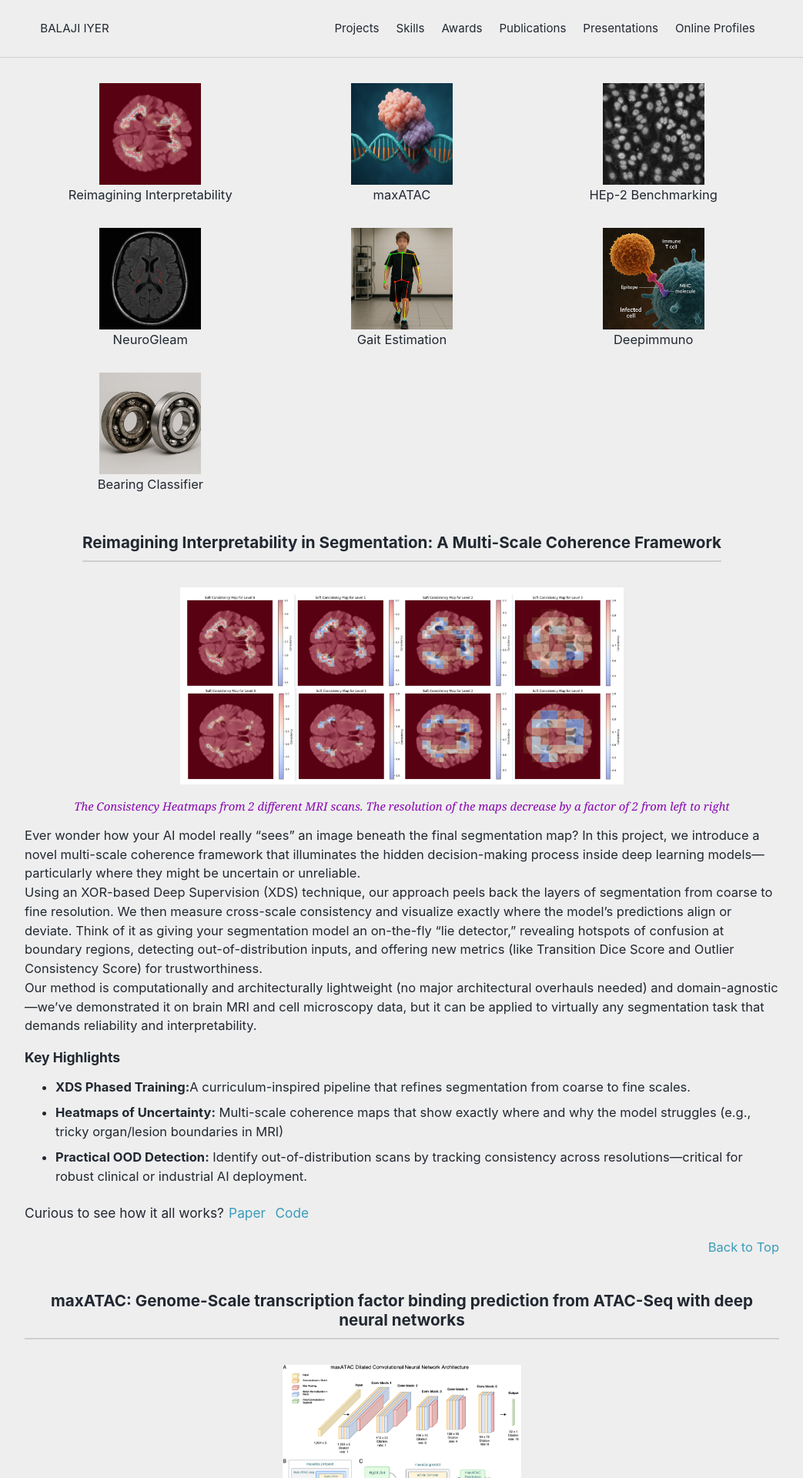
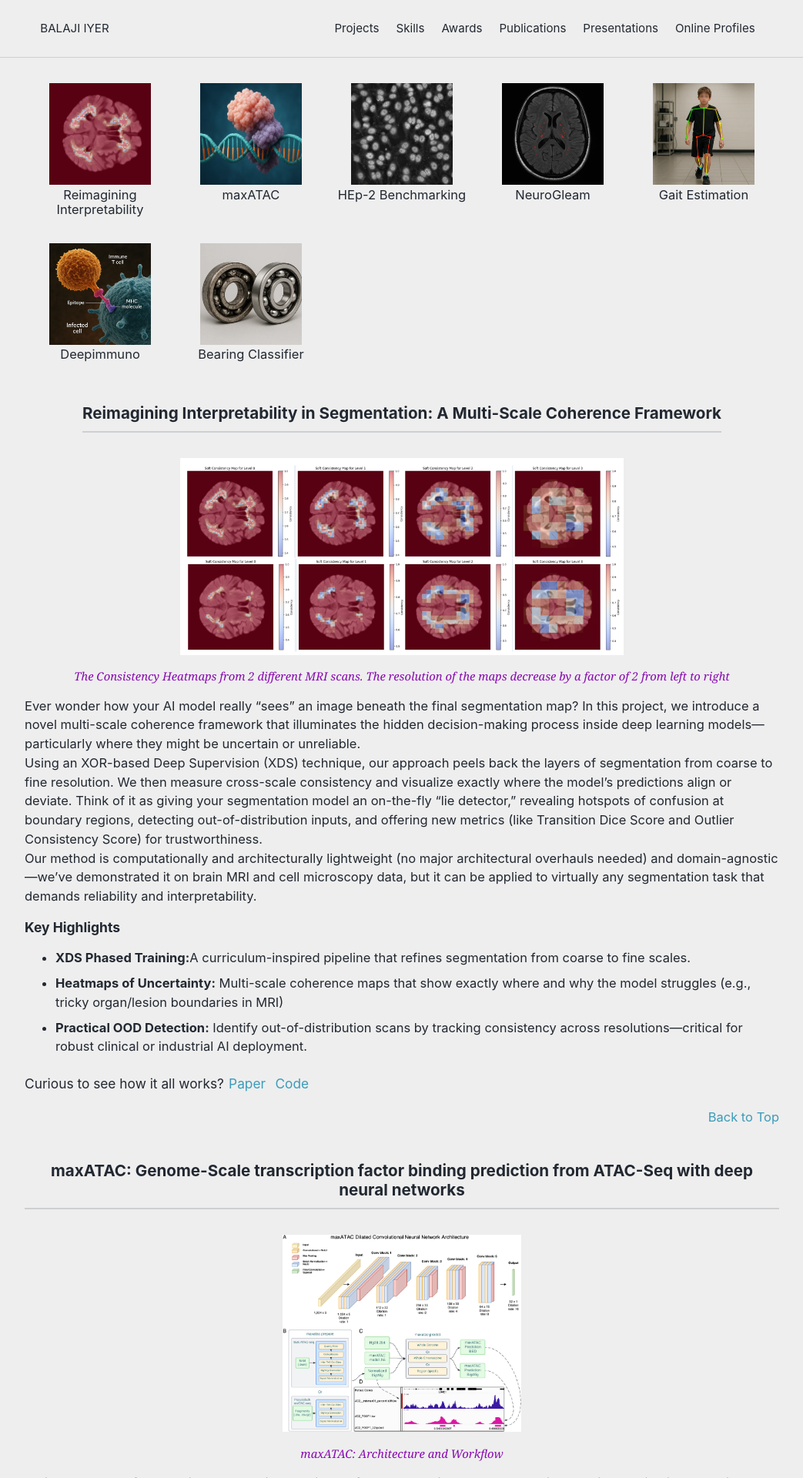
Before and after one commit to dlab-arp/dlab-arp.github.io, a Jekyll site: the page built from _pages/projects.md, in a window 1280 px wide. Shown: the top 1920 px of the page at 77% size, without its empty margins (118-1161 px from the left). Built offline with Jekyll 4.4.1, drawn with Linux system fonts in a browser that asks for light colours; cached includes are drawn as plain includes.

Commit message:
Minor Updates

```diff
--- a/_pages/projects.md
+++ b/_pages/projects.md
@@ -4,10 +4,10 @@ permalink: /projects/
 ---
 <!-- Project Cards Section at the Top  -->
 
-<div class="projects-cards" style="display: grid; grid-template-columns: repeat(auto-fit, minmax(250px, 1fr)); gap: 0em; margin: 2em auto;">
+<div class="projects-cards" style="display: grid; grid-template-columns: repeat(auto-fit, minmax(10em, 1fr)); gap: 0em; margin: 0em auto;">
   <!-- Card for Project 1 class="project-card" class="project-icon"-->
   <a href="#XORSegmentation"  style="text-decoration: none; color: inherit; border: transparent; padding: 0em; border-radius: 0px; display: block;">
-    <div  style="text-align: center; margin: 0em; margin-bottom: 0em;">
+    <div  style="text-align: center; margin-top: 2em; margin-bottom: 0em;">
       <img src="/assets/projects/Reimagining_icon.png" alt="XORSegmentation Icon" style="width: 8em; height: 8em;">
     </div>
     <h3 style="text-align: center; font-weight:normal; font-size: 1em; margin-top: 0.2em; margin-bottom: 0em;">Reimagining Interpretability</h3>
@@ -15,7 +15,7 @@ permalink: /projects/
 
   <!-- Card for Project 2 -->
   <a href="#maxATAC" class="project-card" style="text-decoration: none; color: inherit; border: transparent; padding: 0em; border-radius: 0px; display: block;">
-    <div class="project-icon" style="text-align: center; margin: 0em; margin-bottom: 0em;">
+    <div class="project-icon" style="text-align: center; margin-top: 2em; margin-bottom: 0em;">
       <img src="/assets/projects/maxatac_icon.PNG" alt="Project 2 Icon" style="width: 8em; height: 8em;">
     </div>
     <h3 style="text-align: center; font-weight:normal; font-size: 1em; margin-top: 0.2em; margin-bottom: 0em;">maxATAC</h3>
@@ -23,7 +23,7 @@ permalink: /projects/
 
   <!-- Card for Project 3 -->
   <a href="#HEp-2" class="project-card" style="text-decoration: none; color: inherit; border: transparent; padding: 0em; border-radius: 0px; display: block;">
-    <div class="project-icon" style="text-align: center; margin: 0em; margin-bottom: 0em;">
+    <div class="project-icon" style="text-align: center; margin-top: 2em; margin-bottom: 0em;">
       <img src="/assets/projects/Hep2_icon.PNG" alt="Project 2 Icon" style="width: 8em; height: 8em;">
     </div>
     <h3 style="text-align: center; font-weight:normal; font-size: 1em; margin-top: 0.2em; margin-bottom: 0em;">HEp-2 Benchmarking</h3>
```
